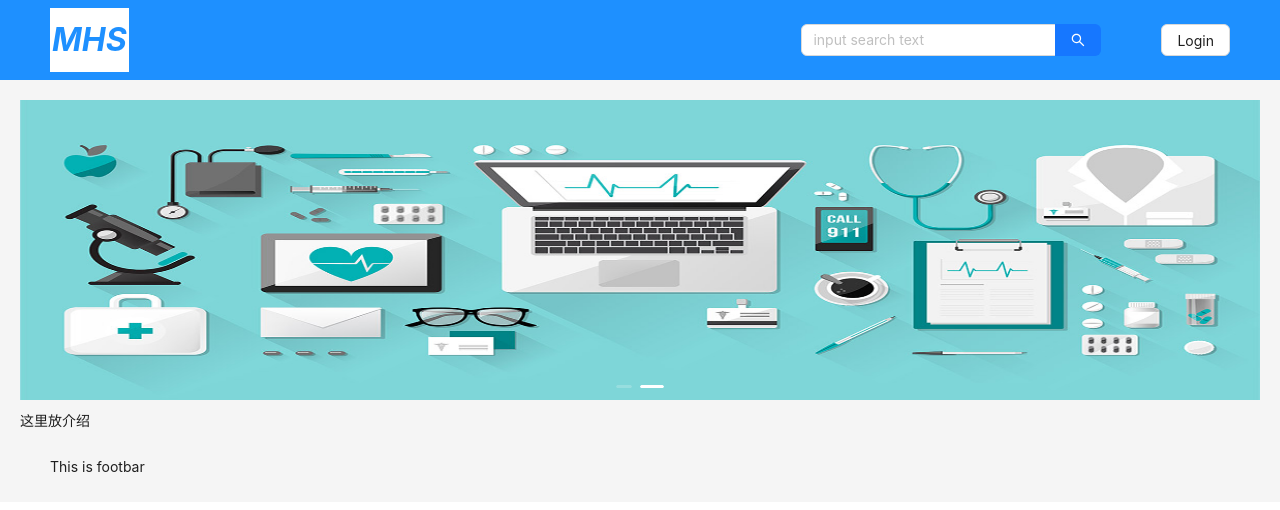
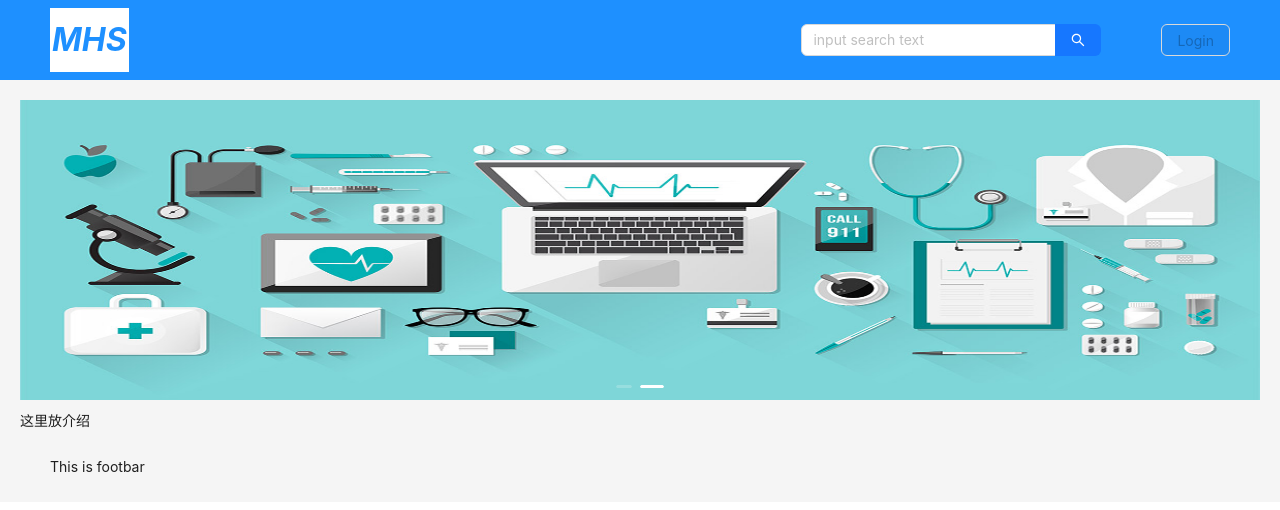
Before and after one commit to Gretycos/mhs-frontend, a React (Vite) app: page /home in a window 1280 px wide. Shown: the top 510 px of the page. Built offline with nearby package versions, Linux system fonts and the light colour scheme.

Commit message:
fixed: 1. login button in top bar can be clicked

```diff
--- a/src/component/TopBar/TopBar.jsx
+++ b/src/component/TopBar/TopBar.jsx
@@ -37,7 +37,8 @@ const TopBar = () => {
     ]
 
     const onLogin = (e) => {
-        console.log(e.key)
+        // console.log(e.key)
+        // console.log(typeof e.key)
         if (e.key === "0") {
             navigate("/login")
         }else{
@@ -118,7 +119,7 @@ const TopBar = () => {
                                     }
                                     placement="bottom"
                                 >
-                                    <Button className="top-bar-user" onClick={(e) => onLogin(e)}>Login</Button>
+                                    <Button className="top-bar-user" disabled>Login</Button>
                                 </Dropdown>
                             )
                     }
--- a/src/views/Login/Login.jsx
+++ b/src/views/Login/Login.jsx
@@ -102,7 +102,7 @@ const Login = () => {
                                     </NavLink>
                                 )
                         }
-                        <NavLink to="/forgot" state={{state: state.role}} className="login-form-forgot">
+                        <NavLink to="/forgot" state={state? {state: state.role} : null} className="login-form-forgot">
                             Forgot password
                         </NavLink>
                     </Form.Item>
```
